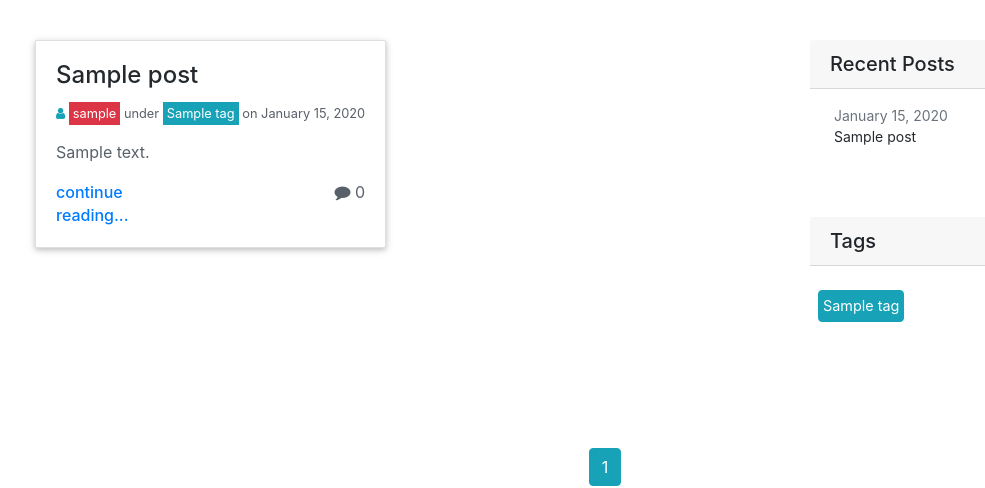
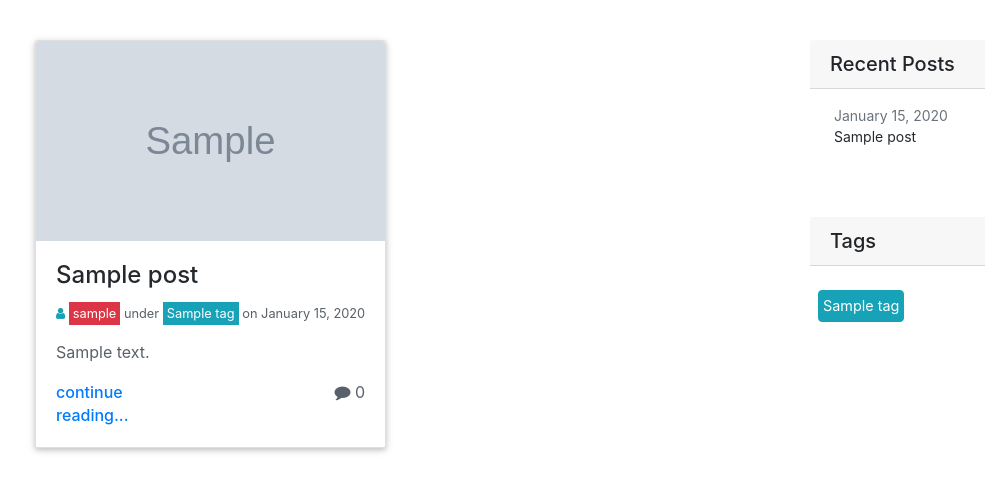
Before and after one commit to Billbern/my-personal-blog, a Flask app: page / in a window 1280 px wide. Shown: the part 556-1044 px from the top of the page, without its empty margins (35-1020 px from the left). Run offline with Flask 2, Linux system fonts and the light colour scheme; tables that the repository leaves empty hold one stand-in row (values such as "Sample post"); grey boxes marked "Sample" are stand-in pictures.

Commit message:
added featured image

```diff
--- a/personalblog/templates/postcards.html
+++ b/personalblog/templates/postcards.html
@@ -16,8 +16,8 @@
         {% if request.endpoint == 'index' %}
             {% for post in data.items %}
                 <div class="card mb-4">
-                    {% if post.img %}
-                    <img src="{{ post.img }}" alt="card-img" class="card-img-top img-fluid">
+                    {% if post.featured_img %}
+                    <img src="{{ post.featured_img }}" alt="card-img" class="card-img-top img-fluid">
                     {% endif %}
                     <div class="card-block card-body">
                         <h4 class="card-title">
```
